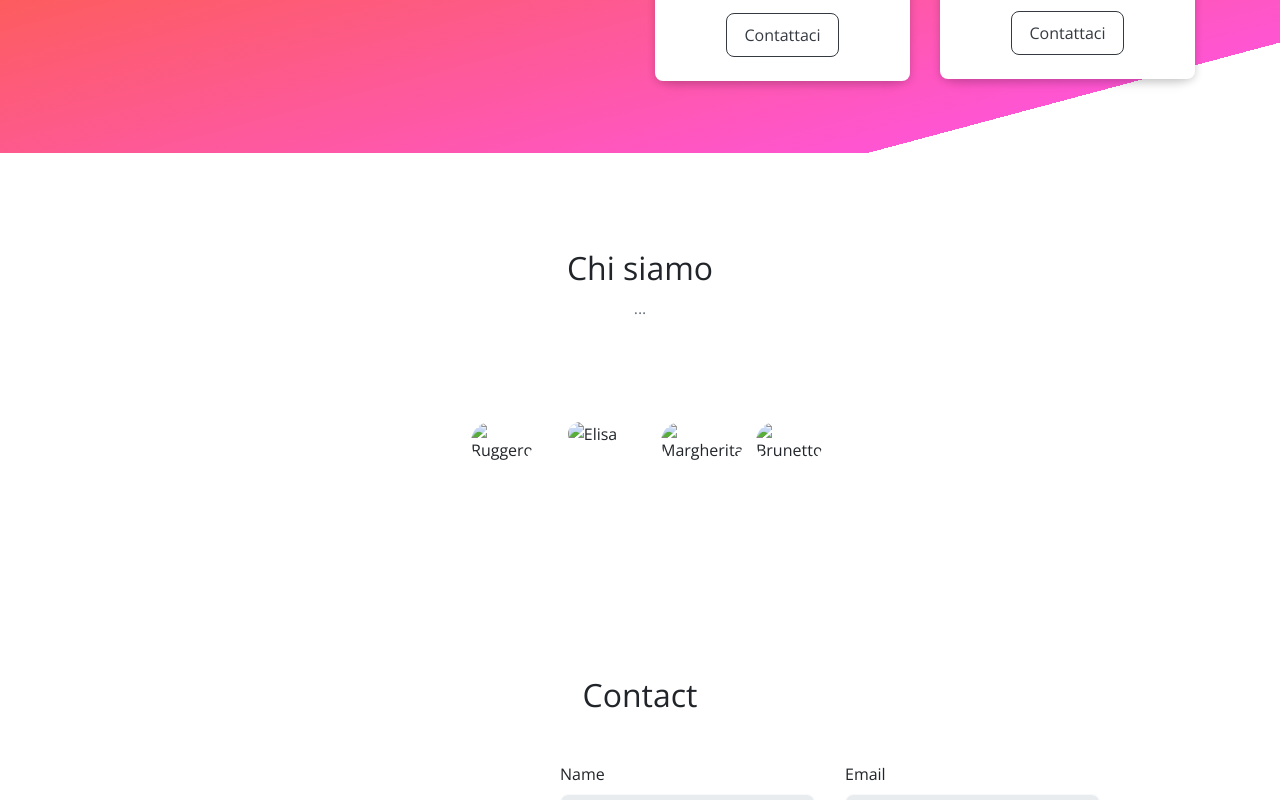
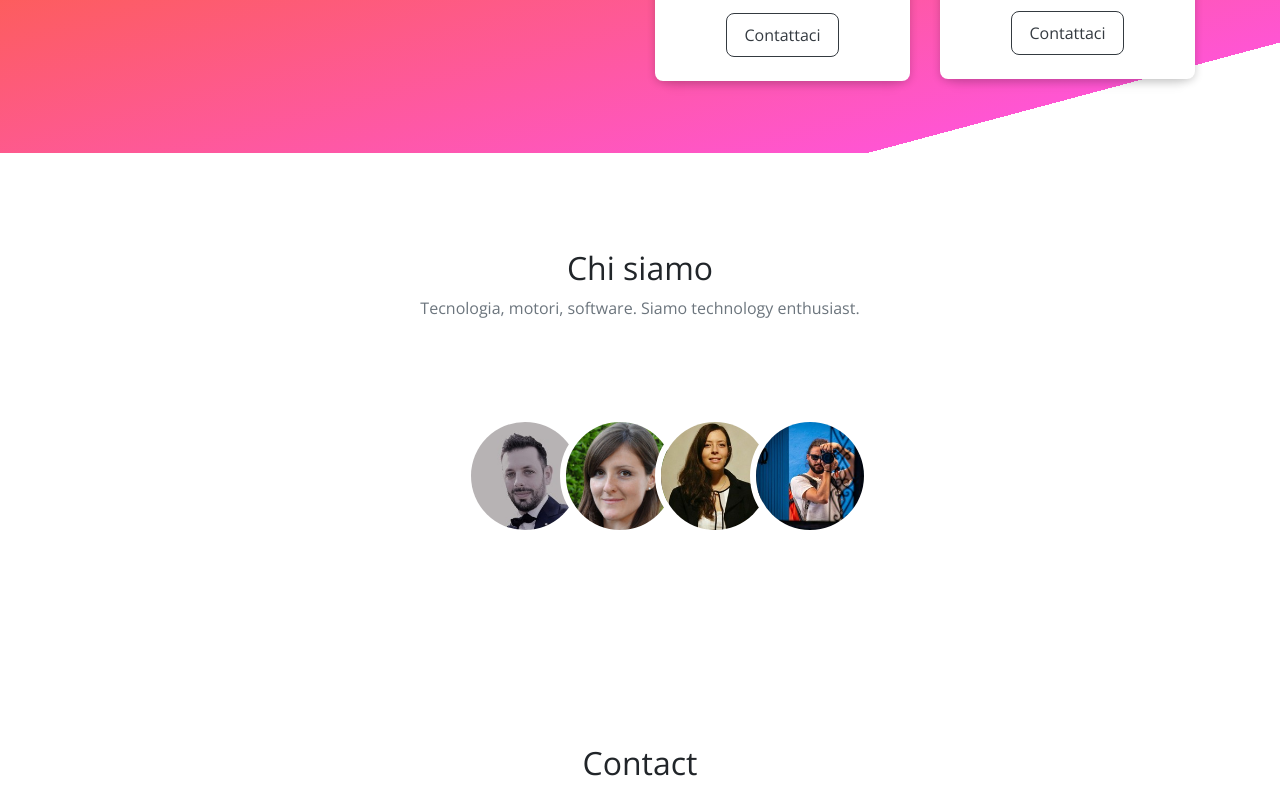
Before and after one commit to rainingsheeps/sodium, a plain HTML site: page index.html in a window 1280 px wide. Shown: the part 1620-2420 px from the top of the page. Drawn offline with nearby package versions, Linux system fonts and the light colour scheme.

Commit message:
:bear: team

```diff
--- a/index.html
+++ b/index.html
@@ -104,8 +104,7 @@
     <div class="d-flex h-100 align-items-center">
       <div class="">
           <h1 class="h1 text-light">Shopping your way</h1>
-          <p class="text-light sub-heading">Consulenza all’acquisto nel mirabolante mondo della specializzazione.
-Tecnologia, motori, software. Siamo technology enthusiast.</p>
+          <p class="text-light sub-heading">Consulenza all’acquisto nel mirabolante mondo della specializzazione.</p>
           <a href="/#contact" class="btn btn-outline-light">Contattaci</a>
       </div>
 
@@ -268,27 +267,27 @@ Tecnologia, motori, software. Siamo technology enthusiast.</p>
 <section id="team" class="text-center py-5">
   <div class="container">
     <h2 class="pt-5 h2">Chi siamo</h2>
-    <p class="text-muted pb-5">...</p>
+    <p class="text-muted pb-5">Tecnologia, motori, software. Siamo technology enthusiast.</p>
 
     <div class="members row justify-content-md-center mt-5">
 
         <div class="col-3 col-lg-1 col-md-1 col-sm-2">
-          <img data-toggle="tooltip" title="Ruggero" class="mb-3 teamAvatar" src="images/team/dog1.jpg" alt="Ruggero">
+          <img data-toggle="tooltip" title="Ruggero" class="mb-3 teamAvatar" src="images/team/ruggero.jpg" alt="Ruggero">
 
         </div>
 
         <div class="col-3 col-lg-1 col-md-1 col-sm-2">
-          <img data-toggle="tooltip" title="Elisa" class="mb-3 teamAvatar" src="images/team/dog2.jpg" alt="Elisa">
+          <img data-toggle="tooltip" title="Elisa" class="mb-3 teamAvatar" src="images/team/elisa.jpg" alt="Elisa">
 
         </div>
 
         <div class="col-3 col-lg-1 col-md-1 col-sm-2">
-          <img data-toggle="tooltip" title="Margherita" class="mb-3 teamAvatar" src="images/team/dog2.jpg" alt="Margherita">
+          <img data-toggle="tooltip" title="Margherita" class="mb-3 teamAvatar" src="images/team/margherita.jpg" alt="Margherita">
 
         </div>
 
         <div class="col-3 col-lg-1 col-md-1 col-sm-2">
-          <img data-toggle="tooltip" title="Brunetto" class="mb-3 teamAvatar" src="images/team/dog3.jpg" alt="Brunetto">
+          <img data-toggle="tooltip" title="Brunetto" class="mb-3 teamAvatar" src="images/team/brunetto.jpg" alt="Brunetto">
 
         </div>
 
```
Also changed, not shown: images/team/brunetto.jpg (added), images/team/elisa.jpg (added), images/team/margherita.jpg (added), images/team/ruggero.jpg (added).
